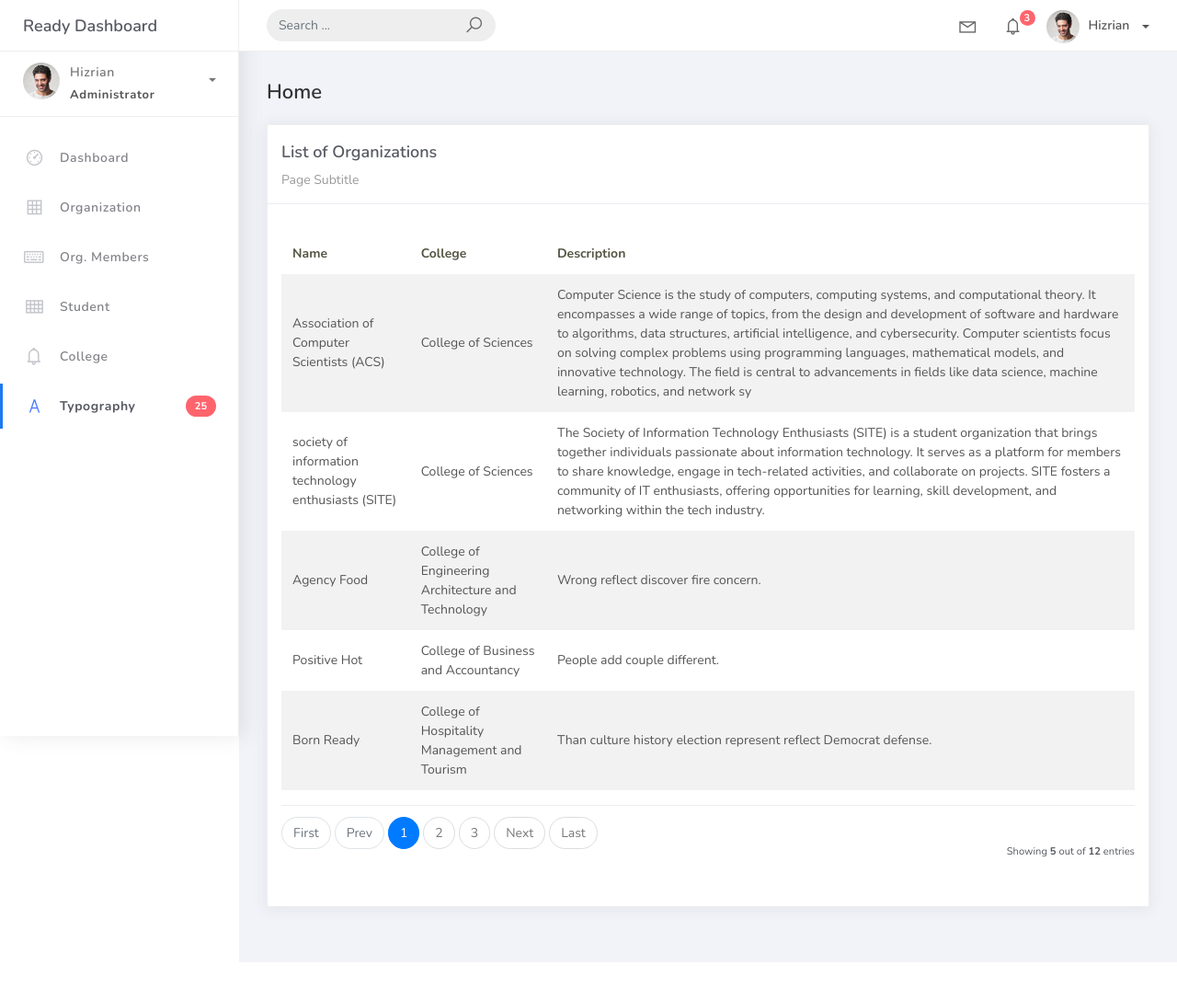
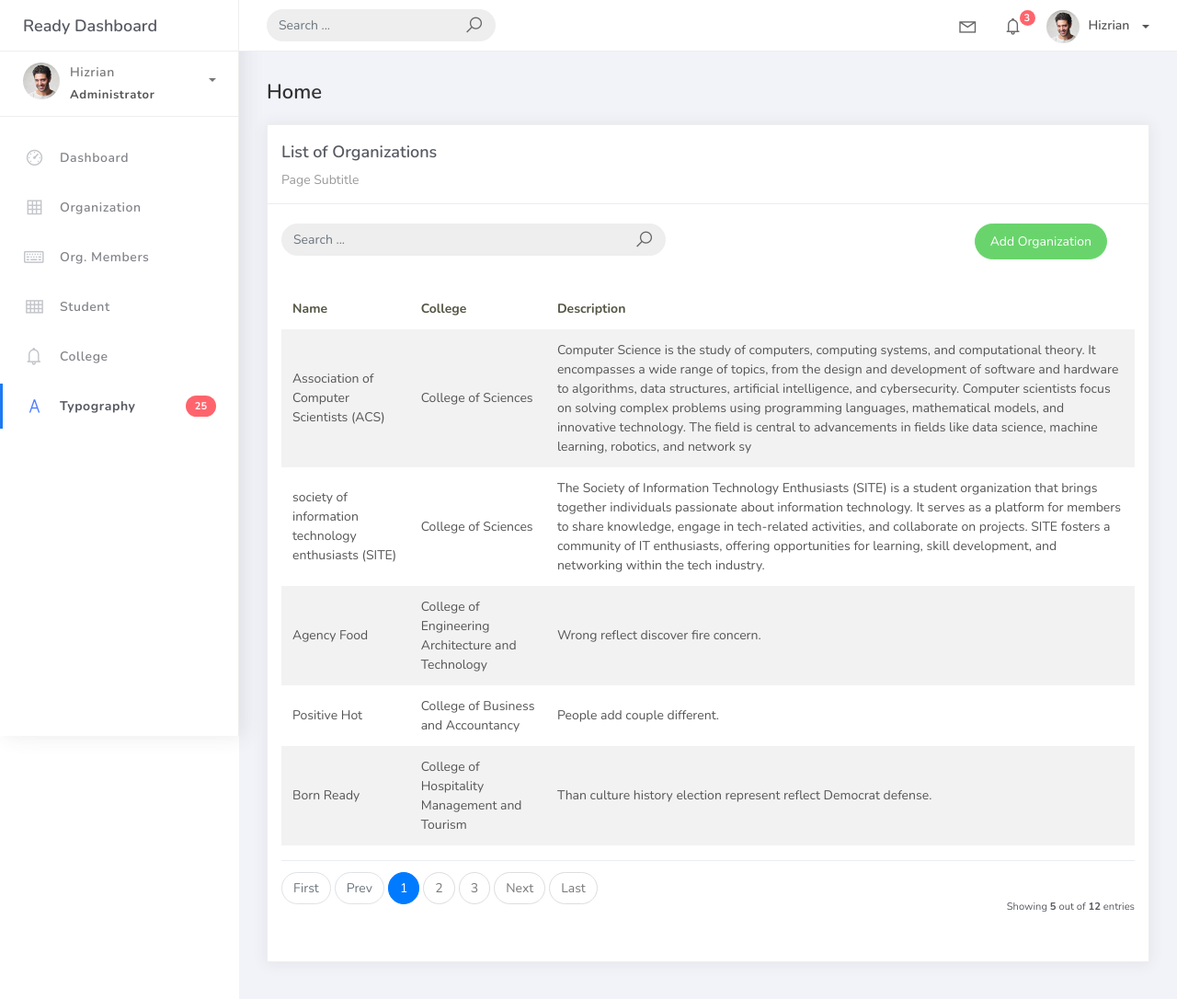
Before and after one commit to AaronFigueroa553/PSUSphere-, a Django app: page /organization_list in a window 1280 px wide. Shown: the top 1086 px of the page at 92% size. Before the commit the page ends 1046 px from the top, so only its background shows below. Run offline with Django 5.2, Linux system fonts and the light colour scheme; data comes from the database, SQL or seed files in the repository; some libraries are stand-ins or nearby versions.

Commit message:
updated data

```diff
--- a/projectsite/projectsite/urls.py
+++ b/projectsite/projectsite/urls.py
@@ -16,11 +16,12 @@ Including another URLconf
 """
 from django.contrib import admin
 from django.urls import path
-from studentorg.views import HomePageView, OrganizationList
+from studentorg.views import HomePageView, OrganizationList, OrganizationCreateView
 from studentorg import views
 
 urlpatterns = [
     path("admin/", admin.site.urls),
     path('', views.HomePageView.as_view(), name='home'),
     path('organization_list', OrganizationList.as_view(), name='organization-list'),
+    path('organization_list/add', OrganizationCreateView.as_view(), name='organization-add'),
 ]
--- a/projectsite/studentorg/views.py
+++ b/projectsite/studentorg/views.py
@@ -1,5 +1,9 @@
 from django.views.generic.list import ListView
+
+from django.views.generic.edit import CreateView
 from studentorg.models import Organization
+from studentorg.forms import OrganizationForm
+from django.urls import reverse_lazy
 
 class HomePageView(ListView):
     model = Organization
@@ -11,3 +15,9 @@ class OrganizationList(ListView):
     context_object_name = 'organization'
     template_name = 'org_list.html'
     paginate_by = 5
+
+class OrganizationCreateView(CreateView):
+    model = Organization
+    form_class = OrganizationForm
+    template_name = 'org_form.html'
+    success_url = reverse_lazy('organization-list')
--- a/projectsite/templates/org_list.html
+++ b/projectsite/templates/org_list.html
@@ -12,6 +12,30 @@
             <div class="card-title">List of Organizations</div>
             <div class="card-category">Page Subtitle</div>
           </div>
+          <br />
+<div class="col-md-12 row">
+  <div class="col-md-6">
+    <form class="navbar-left navbar-form nav-search mr-md-3" action="">
+      <div class="input-group">
+        <input type="text" placeholder="Search ..." class="form-control" />
+        <div class="input-group-append">
+          <span class="input-group-text">
+            <i class="la la-search search-icon"></i>
+          </span>
+        </div>
+      </div>
+    </form>
+  </div>
+
+  <div class="col-md-6">
+    <div class="pull-right">
+      <a href="{% url 'organization-add' %}" class="btn btn-success btn-rounded">
+        Add Organization
+      </a>
+    </div>
+  </div>
+</div>
+
           <div class="card-body">
             <table class="table table-striped mt-3">
               <thead>
```
Also changed, not shown: projectsite/studentorg/forms.py (added, +9 -0 lines), projectsite/templates/org_form.html (added, +41 -0 lines).
